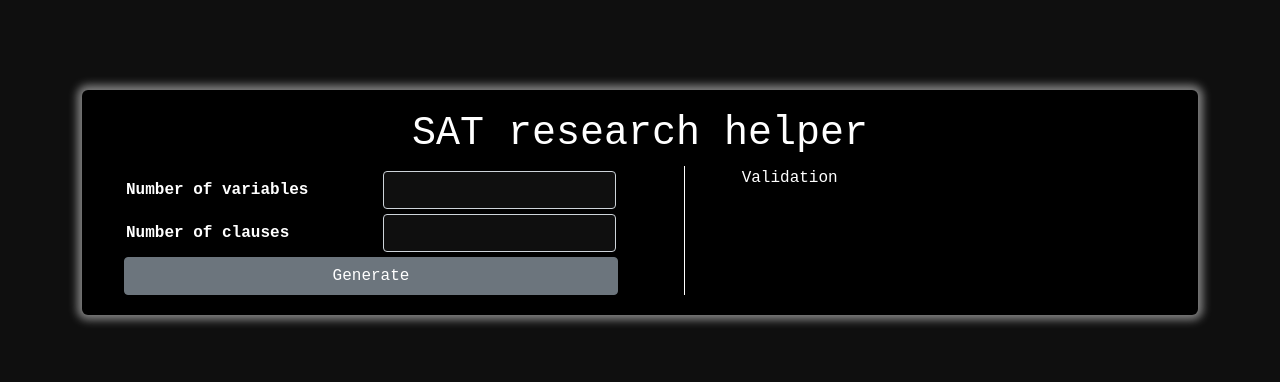
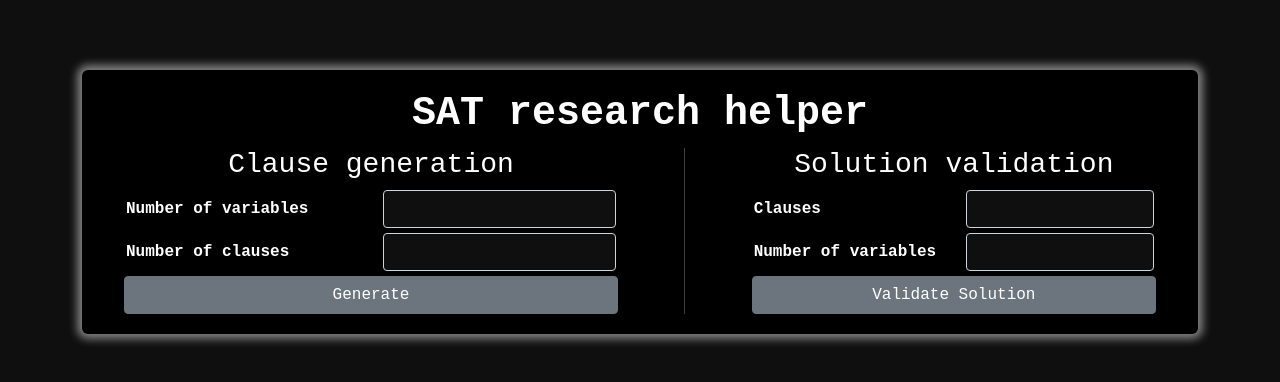
Before and after one commit to AbdoMahfoz/crypto, a React (Create React App) app in the folder front/: page / in a window 1280 px wide. Shown: the part 198-580 px from the top of the page. Built offline with nearby package versions, Linux system fonts and the light colour scheme.

Commit message:
UI/UX enhancements + validation added to front-end

```diff
--- a/front/public/index.html
+++ b/front/public/index.html
@@ -34,10 +34,7 @@
   </head>
   <body style="height: 100%; width: 100%; position: fixed">
     <noscript>You need to enable JavaScript to run this app.</noscript>
-    <div
-      style="height: 100%; width: 100%; display: flex; overflow-y: auto"
-      id="root"
-    ></div>
+    <div style="height: 100%; width: 100%; display: flex" id="root"></div>
     <script
       src="https://cdn.jsdelivr.net/npm/@popperjs/core@2.9.1/dist/umd/popper.min.js"
       integrity="sha384-SR1sx49pcuLnqZUnnPwx6FCym0wLsk5JZuNx2bPPENzswTNFaQU1RDvt3wT4gWFG"
--- a/front/src/App.css
+++ b/front/src/App.css
@@ -2,7 +2,8 @@
   display: flex;
   justify-content: center;
 }
-.jumbotron {
+.sat-card {
+  overflow-y: auto;
   background-color: black;
   border-radius: 6px;
   padding: 20px;
@@ -35,13 +36,15 @@ input {
 }
 .title-header {
   text-align: center;
+  font-weight: bold;
+  margin: 0px 10px 10px 10px;
 }
 .text-input {
   display: block !important;
   width: 100%;
 }
 .vertical-line {
-  background-color: white;
+  background-color: rgba(255, 255, 255, 0.25);
   width: 1px;
   height: 100%;
   margin: auto;
--- a/front/src/App.js
+++ b/front/src/App.js
@@ -23,28 +23,114 @@ const Input = (props) => (
 class App extends Component {
   state = {
     isLoading: false,
+    isValidationLoading: false,
     num_vars: "",
+    val_num_vars: "",
     num_clauses: "",
+    val_clause: "",
     clause_res: null,
     solution_res: null,
+    validation_res: null,
+    validation_res_clause: null,
+    validation_res_idx: null,
+    validation_vars: [],
+  };
+  resize_validation_vars = (oldSize, newSize, oldVars) => {
+    const vars = [];
+    for (var i = 0; i < newSize; i++) {
+      if (oldSize > i) {
+        vars[i] = oldVars[i];
+      } else {
+        vars[i] = 1;
+      }
+    }
+    return vars;
   };
   handleGenerate = () => {
     if (this.state.num_vars === "" || this.state.num_clauses === "") {
       alert("Please enter number of variables and number of clauses");
       return;
     }
-    this.setState({ isLoading: true });
+    this.setState({ isLoading: true, clause_res: null, solution_res: null });
     fetch(
       `generate?num_vars=${this.state.num_vars}&num_clauses=${this.state.num_clauses}`
     )
       .then((data) => data.json())
-      .then((data) =>
-        this.setState({
+      .then((data) => {
+        this.setState((prevState) => ({
           isLoading: false,
           clause_res: data.clauses,
           solution_res: data.solution,
-        })
+          val_clause:
+            prevState.validation_vars.length === 0
+              ? data.clauses
+              : prevState.val_clause,
+          val_num_vars:
+            prevState.validation_vars.length === 0
+              ? this.state.num_vars
+              : prevState.val_num_vars,
+          validation_vars:
+            prevState.validation_vars.length === 0
+              ? this.resize_validation_vars(
+                  prevState.val_num_vars,
+                  this.state.num_vars,
+                  prevState.validation_vars
+                )
+              : prevState.validation_vars,
+        }));
+      })
+      .catch((e) => {
+        this.setState({ isLoading: false });
+        alert(
+          "An error occurred while processing your request, please try again later"
+        );
+        console.log(e);
+      });
+  };
+  handleValidation = () => {
+    if (
+      this.state.val_clause === "" ||
+      this.state.validation_vars.length === 0
+    ) {
+      alert(
+        "Please enter the clauses and the number of variables to validate your solution"
       );
+      return;
+    }
+    const payload = {
+      clauses: this.state.val_clause,
+      solution: this.state.validation_vars.map((v, i) =>
+        v === 1 ? i + 1 : -(i + 1)
+      ),
+    };
+    this.setState({ isValidationLoading: true, validation_res: null });
+    fetch(`validate`, { method: "POST", body: JSON.stringify(payload) })
+      .then((response) => {
+        if (response.status === 200) {
+          this.setState({ validation_res: true, isValidationLoading: false });
+          return true;
+        } else {
+          return response.json();
+        }
+      })
+      .then((data) => {
+        if (data === true) {
+          return;
+        }
+        this.setState({
+          validation_res: false,
+          validation_res_clause: data.clause,
+          validation_res_idx: data.idx,
+          isValidationLoading: false,
+        });
+      })
+      .catch((e) => {
+        this.setState({ isValidationLoading: false });
+        alert(
+          "An error occurred while processing your request, please try again later"
+        );
+        console.log(e);
+      });
   };
   handleOnChange = (event) => {
     var val = event.target.value;
@@ -53,24 +139,75 @@ class App extends Component {
         return;
       }
     }
-    this.setState({ [event.target.name]: val });
+    if (event.target.name === "val_num_vars") {
+      if (val === "") {
+        val = 0;
+      } else {
+        val = parseInt(val);
+      }
+      this.setState((prevState) => {
+        var old_val = 0;
+        if (prevState.val_num_vars !== "") {
+          old_val = parseInt(prevState.val_num_vars);
+        }
+        const vars = this.resize_validation_vars(
+          old_val,
+          val,
+          prevState.validation_vars
+        );
+        return {
+          val_num_vars: event.target.value,
+          validation_vars: vars,
+        };
+      });
+    } else {
+      this.setState({ [event.target.name]: val });
+    }
+  };
+  handleRadioChanged = (event) => {
+    var { name, value, checked } = event.target;
+    value = parseInt(value);
+    if (!checked) value = !value;
+    const idx = parseInt(name.substr(3));
+    this.setState((prevState) => ({
+      validation_vars: prevState.validation_vars.map((v, i) =>
+        i === idx ? value : v
+      ),
+    }));
   };
   handleKeyPress = (event) => {
     if (event.key === "Enter") {
       this.handleGenerate();
     }
   };
+  render_elements = (source, separator) =>
+    source.split(separator).map((v, i) => (
+      <React.Fragment>
+        {i !== 0 && (
+          <label
+            style={{
+              wordBreak: "keep-all",
+              margin: "0px 0.5rem",
+            }}
+          >
+            {separator}
+          </label>
+        )}
+        <label style={{ wordBreak: "keep-all" }}>{v}</label>
+      </React.Fragment>
+    ));
   render() {
     return (
       <div
         className="container page-container"
         onKeyPress={this.handleKeyPress}
       >
-        <div className="jumbotron">
+        <div className="sat-card">
           <h1 className="title-header">SAT research helper</h1>
           <div className="container-fluid">
             <div className="row">
               <div className="col-md-6 col-sm-12">
+                <h3 style={{ textAlign: "center" }}>Clause generation</h3>
                 <Input
                   name="num_vars"
                   label="Number of variables"
@@ -99,27 +236,136 @@ class App extends Component {
                     )}
                   </button>
                 </div>
-                {this.state.clause_res != null && (
-                  <div style={{ marginTop: "10px" }}>
-                    <label style={{ fontWeight: "bold" }}>Clauses: </label>
-                    <p>{this.state.clause_res}</p>
-                  </div>
-                )}
-                {this.state.solution_res != null && (
-                  <div>
-                    <label style={{ fontWeight: "bold" }}>Solution: </label>
-                    <p>{this.state.solution_res}</p>
-                  </div>
-                )}
               </div>
               <div className="col-md-1 col-sm-12 col-xs-12">
-                <div className="vertical-line" />
+                <div className="d-md-block d-sm-none d-none vertical-line" />
+                <hr className="d-sm-block d-md-none" />
               </div>
               <div className="col-md-5 col-sm-12">
-                <p>Validation</p>
+                <h3 style={{ textAlign: "center" }}>Solution validation</h3>
+                <Input
+                  name="val_clause"
+                  label="Clauses"
+                  value={this.state.val_clause}
+                  onChange={(event) =>
+                    this.setState({ val_clause: event.target.value })
+                  }
+                />
+                <Input
+                  name="val_num_vars"
+                  label="Number of variables"
+                  value={this.state.val_num_vars}
+                  onChange={this.handleOnChange}
+                />
+                {this.state.validation_vars.map((val, i) => (
+                  <div
+                    key={i}
+                    style={{
+                      display: "flex",
+                      justifyContent: "space-between",
+                      paddingRight: "10px",
+                      paddingLeft: "1px",
+                    }}
+                  >
+                    <label style={{ marginLeft: "10px" }}>
+                      Variable #{i + 1}
+                    </label>
+                    <div style={{ display: "inline" }}>
+                      <div style={{ display: "inline-block" }}>
+                        <input
+                          name={"rad" + i}
+                          type="radio"
+                          value={1}
+                          checked={val}
+                          onChange={this.handleRadioChanged}
+                        />
+                        <label style={{ marginLeft: "10px" }}>True</label>
+                      </div>
+                      <div style={{ display: "inline-block" }}>
+                        <input
+                          name={"rad" + i}
+                          type="radio"
+                          value={0}
+                          checked={!val}
+                          onChange={this.handleRadioChanged}
+                        />
+                        <label style={{ marginLeft: "10px" }}>False</label>
+                      </div>
+                    </div>
+                  </div>
+                ))}
+                <div style={{ padding: "0px 10px" }}>
+                  <button
+                    onClick={this.handleValidation}
+                    style={{ width: "100%" }}
+                    className="btn btn-secondary"
+                    disabled={this.state.isValidationLoading}
+                  >
+                    {this.state.isValidationLoading ? (
+                      <div className="spinner-border">
+                        <span className="sr-only" />
+                      </div>
+                    ) : (
+                      "Validate Solution"
+                    )}
+                  </button>
+                </div>
               </div>
             </div>
           </div>
+          {(this.state.clause_res != null ||
+            this.state.validation_res != null) && (
+            <React.Fragment>
+              <hr />
+              <h1 className="title-header">Results</h1>
+            </React.Fragment>
+          )}
+          {this.state.clause_res != null && (
+            <React.Fragment>
+              <h3 style={{ textAlign: "center" }}>Generation</h3>
+              <div style={{ marginTop: "10px" }}>
+                <label style={{ fontWeight: "bold" }}>Clauses: </label>
+                <div>{this.render_elements(this.state.clause_res, " ^ ")}</div>
+              </div>
+              <div>
+                <label style={{ fontWeight: "bold" }}>Solution: </label>
+                <div>{this.render_elements(this.state.solution_res, ", ")}</div>
+              </div>
+            </React.Fragment>
+          )}
+          {this.state.validation_res != null && (
+            <React.Fragment>
+              <h3 style={{ textAlign: "center" }}>Validation</h3>
+              <div
+                style={{
+                  display: "flex",
+                  justifyContent: "space-around",
+                  alignItems: "center",
+                  flexDirection: "column",
+                  width: "100%",
+                }}
+              >
+                {this.state.validation_res ? (
+                  <label style={{ color: "green" }}>Solution is valid!</label>
+                ) : (
+                  <React.Fragment>
+                    <label style={{ color: "red" }}>Invalid solution!</label>
+                    <div>
+                      <label style={{ fontWeight: "bold" }}>
+                        Clause that yielded false:
+                      </label>
+                      <label style={{ margin: "0px 0.5rem" }}>
+                        {this.state.validation_res_clause}
+                      </label>
+                      <label style={{ fontWeight: "bold" }}>
+                        {"Which is #" + this.state.validation_res_idx}
+                      </label>
+                    </div>
+                  </React.Fragment>
+                )}
+              </div>
+            </React.Fragment>
+          )}
         </div>
       </div>
     );
```
Also changed, not shown: 2 other files (tests, documents, lock files or other folders).
